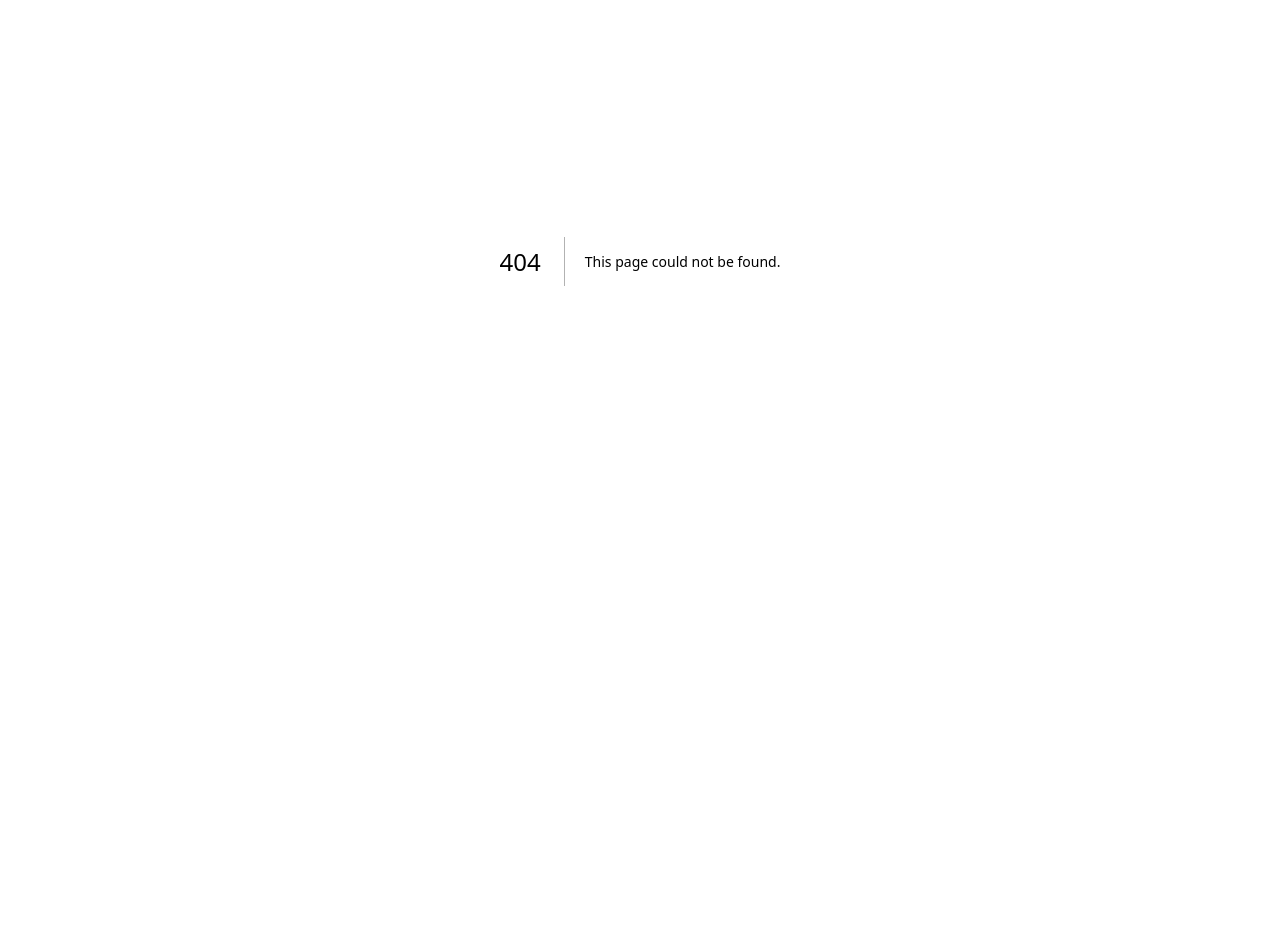
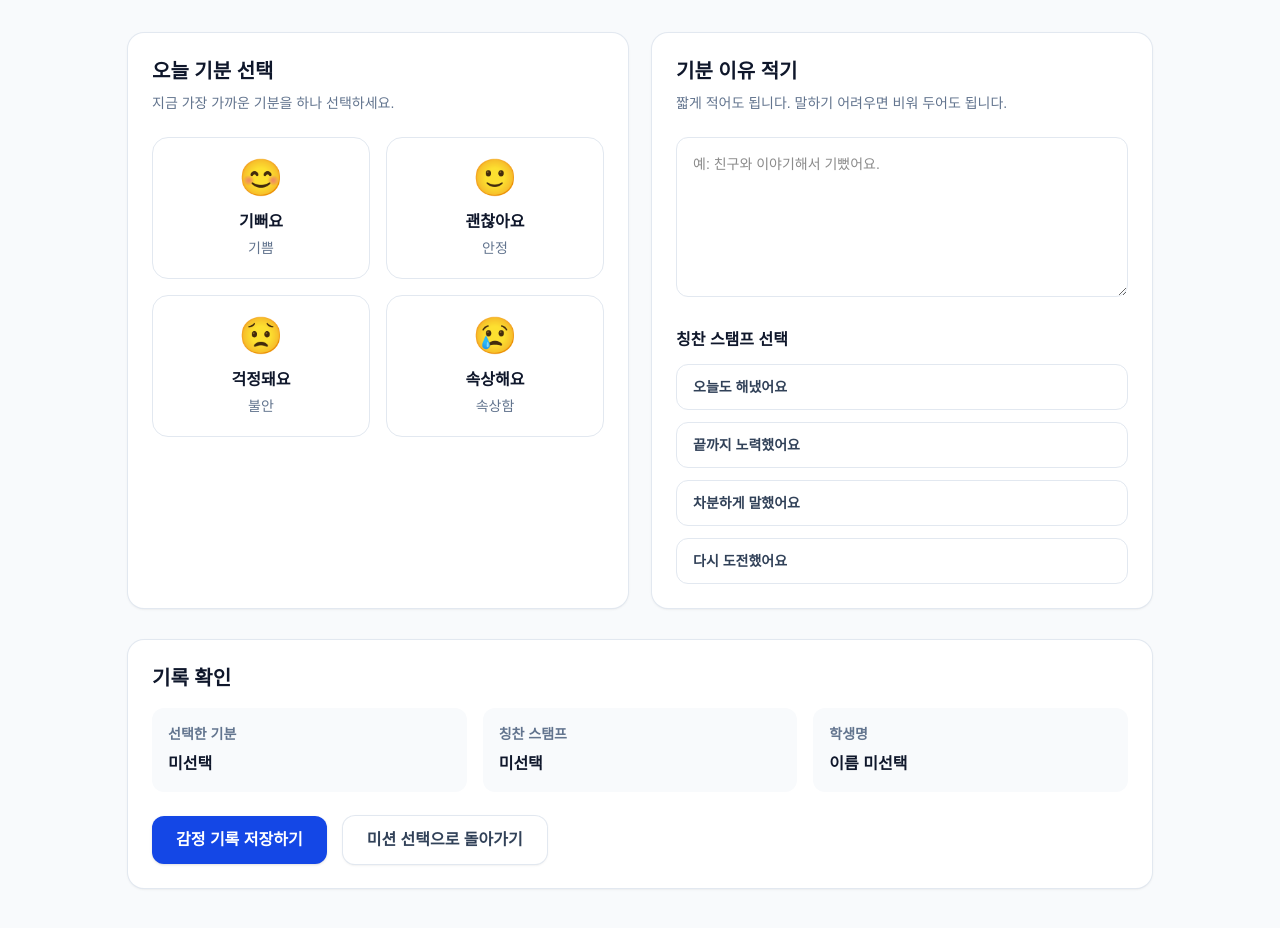
Before and after one commit to jjangtour/------, a Next.js app in the folder frontend/: page /emotion/check in a window 1280 px wide. Before the commit this address had no page. Shown: the part 200-1128 px from the top of the page. Before the commit the page ends 861 px from the top, so only its background shows below. Built offline with nearby package versions, Linux system fonts and the light colour scheme.

Commit message:
감정 기록 및 칭찬 스탬프 기능 추가

```diff
--- /dev/null
+++ b/frontend/app/emotion/check/page.tsx
@@ -0,0 +1,227 @@
+"use client";
+
+import { useEffect, useState } from "react";
+import { useRouter } from "next/navigation";
+
+type EmotionRecord = {
+  studentName: string;
+  emotion: string;
+  reason: string;
+  stamp: string;
+  completedAt: string;
+};
+
+const emotions = [
+  {
+    label: "기뻐요",
+    value: "기쁨",
+    emoji: "😊",
+  },
+  {
+    label: "괜찮아요",
+    value: "안정",
+    emoji: "🙂",
+  },
+  {
+    label: "걱정돼요",
+    value: "불안",
+    emoji: "😟",
+  },
+  {
+    label: "속상해요",
+    value: "속상함",
+    emoji: "😢",
+  },
+];
+
+const stamps = [
+  "오늘도 해냈어요",
+  "끝까지 노력했어요",
+  "차분하게 말했어요",
+  "다시 도전했어요",
+];
+
+export default function EmotionCheckPage() {
+  const router = useRouter();
+
+  const [studentName, setStudentName] = useState("이름 미선택");
+  const [selectedEmotion, setSelectedEmotion] = useState("");
+  const [reason, setReason] = useState("");
+  const [selectedStamp, setSelectedStamp] = useState("");
+
+  useEffect(() => {
+    const savedStudent =
+      localStorage.getItem("haemileum_selected_student") || "이름 미선택";
+
+    setStudentName(savedStudent);
+  }, []);
+
+  const saveEmotion = () => {
+    if (!selectedEmotion) {
+      alert("오늘 기분을 선택해 주세요.");
+      return;
+    }
+
+    if (!selectedStamp) {
+      alert("칭찬 스탬프를 선택해 주세요.");
+      return;
+    }
+
+    const emotionRecord: EmotionRecord = {
+      studentName,
+      emotion: selectedEmotion,
+      reason: reason || "입력 없음",
+      stamp: selectedStamp,
+      completedAt: new Date().toLocaleString("ko-KR"),
+    };
+
+    const savedEmotionRecords = JSON.parse(
+      localStorage.getItem("haemileum_emotions") || "[]"
+    );
+
+    savedEmotionRecords.push(emotionRecord);
+
+    localStorage.setItem(
+      "haemileum_emotions",
+      JSON.stringify(savedEmotionRecords)
+    );
+
+    const savedResults = JSON.parse(
+      localStorage.getItem("haemileum_results") || "[]"
+    );
+
+    savedResults.push({
+      studentName,
+      mission: "감정 기록 및 칭찬 스탬프",
+      score: 10,
+      status: "완료",
+      emotion: selectedEmotion,
+      completedAt: new Date().toLocaleString("ko-KR"),
+    });
+
+    localStorage.setItem("haemileum_results", JSON.stringify(savedResults));
+
+    alert("감정 기록이 저장되었습니다.");
+    router.push("/teacher/dashboard");
+  };
+
+  return (
+    <main className="min-h-screen bg-slate-50 px-6 py-10">
+      <section className="mx-auto max-w-5xl">
+        <div className="mb-8">
+          <p className="text-sm font-semibold text-blue-700">
+            [음] 마음 이음
+          </p>
+          <h1 className="mt-2 text-3xl font-bold text-slate-900">
+            {studentName} 학생의 감정 기록
+          </h1>
+          <p className="mt-3 text-slate-600">
+            오늘의 기분을 고르고, 스스로 잘한 점을 칭찬 스탬프로 기록합니다.
+          </p>
+        </div>
+
+        <div className="grid grid-cols-1 gap-6 lg:grid-cols-2">
+          <div className="rounded-2xl bg-white p-6 shadow-sm ring-1 ring-slate-200">
+            <h2 className="text-xl font-bold text-slate-900">
+              오늘 기분 선택
+            </h2>
+            <p className="mt-2 text-sm text-slate-500">
+              지금 가장 가까운 기분을 하나 선택하세요.
+            </p>
+
+            <div className="mt-6 grid grid-cols-2 gap-4">
+              {emotions.map((emotion) => (
+                <button
+                  key={emotion.value}
+                  onClick={() => setSelectedEmotion(emotion.value)}
+                  className={`rounded-2xl border p-5 text-center ${
+                    selectedEmotion === emotion.value
+                      ? "border-blue-500 bg-blue-50"
+                      : "border-slate-200 bg-white hover:bg-slate-50"
+                  }`}
+                >
+                  <p className="text-4xl">{emotion.emoji}</p>
+                  <p className="mt-3 font-bold text-slate-900">
+                    {emotion.label}
+                  </p>
+                  <p className="mt-1 text-sm text-slate-500">
+                    {emotion.value}
+                  </p>
+                </button>
+              ))}
+            </div>
+          </div>
+
+          <div className="rounded-2xl bg-white p-6 shadow-sm ring-1 ring-slate-200">
+            <h2 className="text-xl font-bold text-slate-900">
+              기분 이유 적기
+            </h2>
+            <p className="mt-2 text-sm text-slate-500">
+              짧게 적어도 됩니다. 말하기 어려우면 비워 두어도 됩니다.
+            </p>
+
+            <textarea
+              value={reason}
+              onChange={(event) => setReason(event.target.value)}
+              placeholder="예: 친구와 이야기해서 기뻤어요."
+              className="mt-6 h-40 w-full rounded-xl border border-slate-200 p-4 text-sm outline-none focus:border-blue-500"
+            />
+
+            <div className="mt-6">
+              <h3 className="font-bold text-slate-900">칭찬 스탬프 선택</h3>
+              <div className="mt-3 grid grid-cols-1 gap-3">
+                {stamps.map((stamp) => (
+                  <button
+                    key={stamp}
+                    onClick={() => setSelectedStamp(stamp)}
+                    className={`rounded-xl border px-4 py-3 text-left text-sm font-semibold ${
+                      selectedStamp === stamp
+                        ? "border-blue-500 bg-blue-50 text-blue-700"
+                        : "border-slate-200 bg-white text-slate-700 hover:bg-slate-50"
+                    }`}
+                  >
+                    {stamp}
+                  </button>
+                ))}
+              </div>
+            </div>
+          </div>
+        </div>
+
+        <div className="mt-8 rounded-2xl bg-white p-6 shadow-sm ring-1 ring-slate-200">
+          <h2 className="text-xl font-bold text-slate-900">기록 확인</h2>
+          <div className="mt-4 grid grid-cols-1 gap-4 md:grid-cols-3">
+            <SummaryItem title="선택한 기분" value={selectedEmotion || "미선택"} />
+            <SummaryItem title="칭찬 스탬프" value={selectedStamp || "미선택"} />
+            <SummaryItem title="학생명" value={studentName} />
+          </div>
+
+          <div className="mt-6 flex flex-wrap gap-4">
+            <button
+              onClick={saveEmotion}
+              className="rounded-xl bg-blue-700 px-6 py-3 font-semibold text-white shadow-sm hover:bg-blue-800"
+            >
+              감정 기록 저장하기
+            </button>
+
+            <button
+              onClick={() => router.push("/mission/select")}
+              className="rounded-xl bg-white px-6 py-3 font-semibold text-slate-700 shadow-sm ring-1 ring-slate-200 hover:bg-slate-50"
+            >
+              미션 선택으로 돌아가기
+            </button>
+          </div>
+        </div>
+      </section>
+    </main>
+  );
+}
+
+function SummaryItem({ title, value }: { title: string; value: string }) {
+  return (
+    <div className="rounded-xl bg-slate-50 p-4">
+      <p className="text-sm font-semibold text-slate-500">{title}</p>
+      <p className="mt-2 font-bold text-slate-900">{value}</p>
+    </div>
+  );
+}
--- a/frontend/app/mission/select/page.tsx
+++ b/frontend/app/mission/select/page.tsx
@@ -27,6 +27,14 @@ const missions = [
     description: "친구와의 갈등 상황에서 적절한 말과 행동을 선택하는 연습입니다.",
     status: "실행 가능",
     path: "/simulation/school-talk",
+  },
+  {
+    id: "emotion-check",
+    title: "감정 기록 및 칭찬 스탬프",
+    category: "[음] 마음 이음",
+    description: "오늘의 기분을 선택하고, 스스로 잘한 점을 칭찬 스탬프로 기록합니다.",
+    status: "실행 가능",
+    path: "/emotion/check",
   },
 ];
 
--- a/frontend/src/components/Header.tsx
+++ b/frontend/src/components/Header.tsx
@@ -18,6 +18,9 @@ export default function Header() {
           <Link href="/mission/select" className="hover:text-blue-700">
             미션 선택
           </Link>
+          <Link href="/emotion/check" className="hover:text-blue-700">
+            감정 기록
+          </Link>
           <Link href="/teacher/dashboard" className="hover:text-blue-700">
             교사 대시보드
           </Link>
```
Lines whose indentation alone changed are shown as unchanged.
